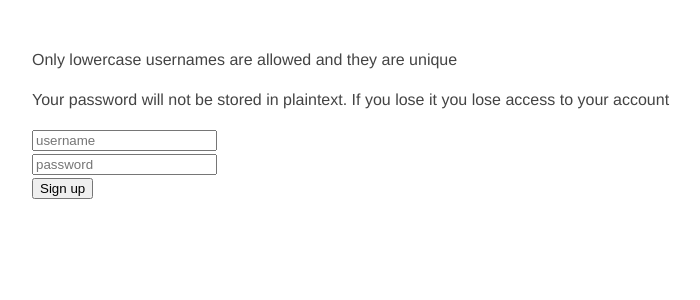
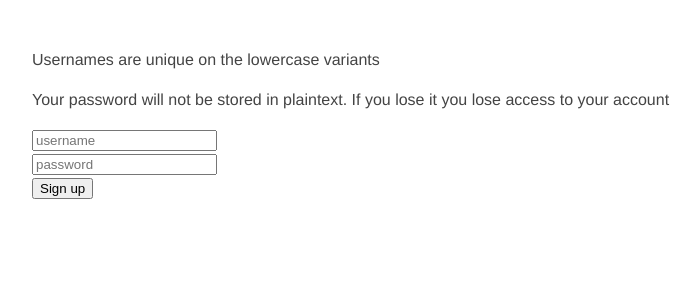
Before and after one commit to Patstrom/resistance, a Flask app: page /signup in a window 1280 px wide. Shown: the top 300 px of the page, without its empty margins (208-908 px from the left). Run offline with Flask 2, Linux system fonts and the light colour scheme; parts of the project's set-up code (start-up, migrations or seed data) failed here and were passed over.

Commit message:
Clarify uniqueness of usernames in signup form

```diff
--- a/templates/signup.html
+++ b/templates/signup.html
@@ -11,7 +11,7 @@
 <body>
 
     <div class="container">
-        <p>Only lowercase usernames are allowed and they are unique</p>
+        <p>Usernames are unique on the lowercase variants</p>
         <p>Your password will not be stored in plaintext. If you lose it you lose access to your account</p>
 
         <form method="post" class=form id=signup-form>
```
